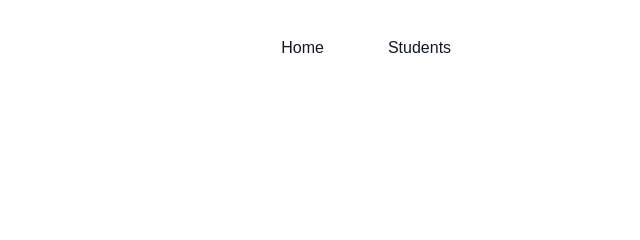
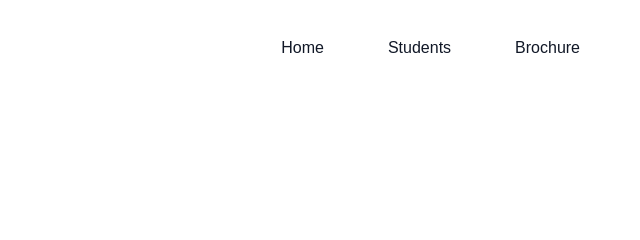
Before and after one commit to coraliitkgp/coraliitkgp.github.io, a website: page contact.html in a window 1280 px wide. Shown: the top 240 px of the page, 640-1280 px from the left. Drawn offline with nearby package versions, Linux system fonts and the light colour scheme; grey boxes are pictures that could not be loaded.

Commit message:
fixed brochure nav bar

```diff
--- a/contact.html
+++ b/contact.html
@@ -36,7 +36,7 @@
                                 <a href="students" class="block py-2 px-4 text-sm md:text-base text-gray-900 rounded hover:bg-gray-100 md:hover:bg-transparent md:hover:text-blue-700 dark:text-white dark:hover:bg-gray-700 dark:hover:text-white">Students</a>
                             </li>
                             <li>
-                                <a href="assets/CORAL Brochure.pdf" class="block py-2 px-4 text-sm md:text-base text-white rounded md:hover:bg-transparent dark:text-white dark:hover:bg-gray-700 dark:hover:text-white">Brochure</a>
+                                <a href="assets/CORAL Brochure.pdf" class="block py-2 px-4 text-sm md:text-base text-gray-900 rounded hover:bg-gray-100 md:hover:bg-transparent md:hover:text-blue-700 dark:text-white dark:hover:bg-gray-700 dark:hover:text-white">Brochure</a>
                             </li>
                         </ul>
                     </div>
```
Also changed, not shown: students.html (+1 -1 lines).
